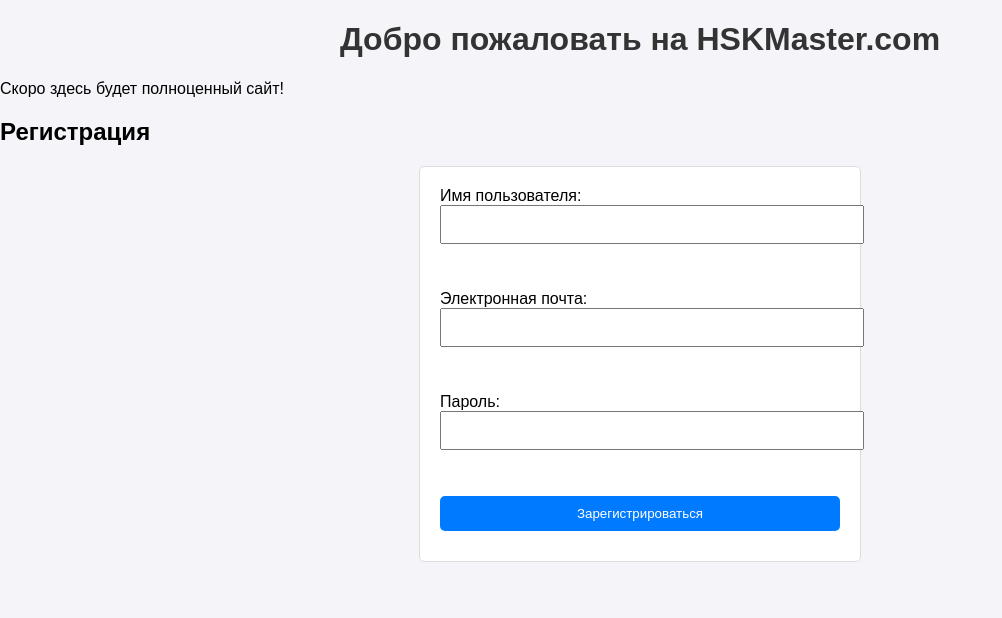
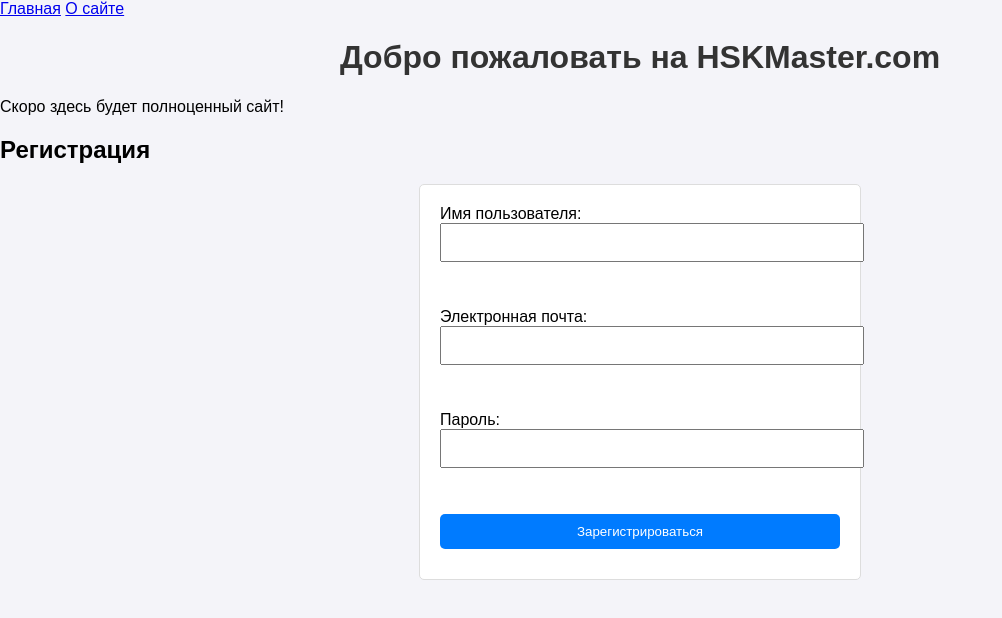
Before and after one commit to abzal0020/hskmaster-test, a plain HTML site: page index.html in a window 1280 px wide. Shown: the whole page, without its empty margins (0-1002 px from the left). Drawn offline with Linux system fonts and the light colour scheme.

Commit message:
Update index.html

```diff
--- a/index.html
+++ b/index.html
@@ -43,6 +43,10 @@
 
 </head>
 <body>
+    <nav>
+    <a href="index.html">Главная</a>
+    <a href="about.html">О сайте</a>
+    </nav>
     <h1>Добро пожаловать на HSKMaster.com</h1>
     <p>Скоро здесь будет полноценный сайт!</p>
 
```
